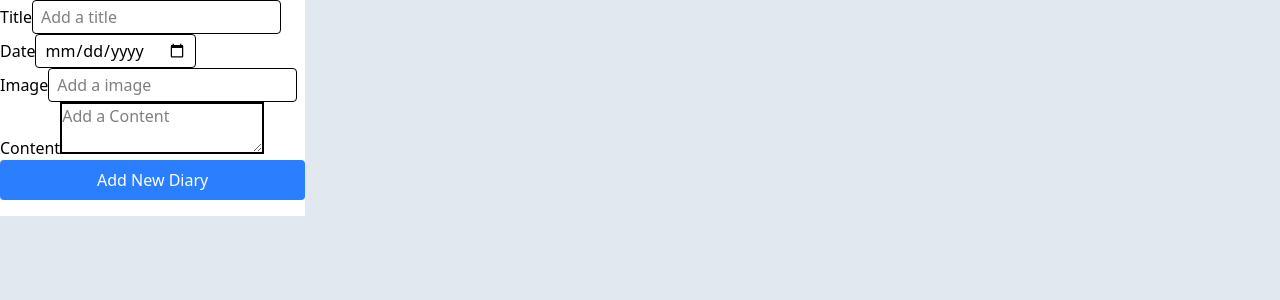
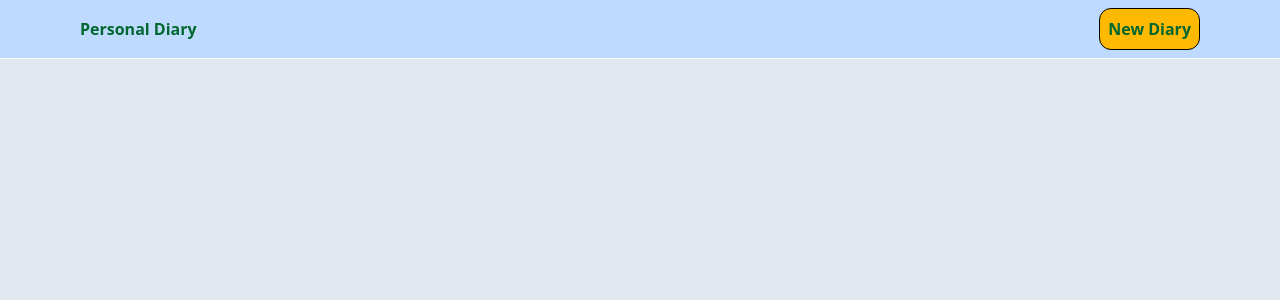
Before and after one commit to BorisFeuze/Personal-Diary-Project, a React (Vite) app: page / in a window 1280 px wide. Shown: the top 300 px of the page. Built offline with nearby package versions, Linux system fonts and the light colour scheme.

Commit message:
add display & Form

```diff
--- a/src/App.jsx
+++ b/src/App.jsx
@@ -4,15 +4,48 @@ import DiaryForm from "./components/DiaryForm";
 import Navbar from "./components/Navbar";
 import Footer from "./components/Footer";
 
+const diaryList = [
+  {
+    _id: Date.now(),
+    title: "learn React",
+    date: "2025-08-23",
+    imgUrl: "",
+    content: "i have to finish my project today",
+  },
+  {
+    _id: Date.now(),
+    title: "learn JavaScript",
+    date: "2025-08-22",
+    imgUrl: "",
+    content: "please read all the array-method",
+  },
+  {
+    _id: Date.now(),
+    title: "learn HTML & CSS",
+    date: "2025-08-21",
+    imgUrl: "",
+    content: "please read all about Grip & Flex",
+  },
+];
+
 function App() {
-  const [count, setCount] = useState(0);
+  const [diary, setDiary] = useState(
+    JSON.parse(localStorage.getItem("diaryList")) || []
+  );
+  const [openPopup, setOpenPopup] = useState(false);
+
+  console.log(diary);
 
   return (
-    <div className="bg-slate-200 text-gray-100 flex flex-col min-h-screen">
-      <Navbar />
+    <div className="bg-slate-200 text-gray-100 flex flex-col h-screen">
+      <Navbar setOpenPopup={setOpenPopup} />
       <main className="flex flex-col">
-        <DiaryForm />
-        <DisplayDiaryCard />
+        <DiaryForm
+          openPopup={openPopup}
+          setDiary={setDiary}
+          setOpenPopup={setOpenPopup}
+        />
+        <DisplayDiaryCard diary={diary} />
       </main>
       <Footer />
     </div>
--- a/src/components/DiaryCard.jsx
+++ b/src/components/DiaryCard.jsx
@@ -1,5 +1,13 @@
-const DiaryCard = () => {
-  return null;
+const DiaryCard = ({ _id, title, newDate, imgUrl, message }) => {
+  console.log(title);
+  return (
+    <li className="mb-3 w-1/3  ">
+      <button className="bg-green-600 w-full p-4 rounded-4xl hover:bg-green-400">
+        <p>{newDate}</p>
+        <h2 className="font-bold text-black">{title}</h2>
+      </button>
+    </li>
+  );
 };
 
 export default DiaryCard;
--- a/src/components/DiaryForm.jsx
+++ b/src/components/DiaryForm.jsx
@@ -1,60 +1,99 @@
-const DiaryForm = () => {
-  const handleSubmit = (e) => {
-    e.preventDefault();
-    const value = e.target.name.value;
-    if (!value) return;
-    console.log(value);
+import { useState } from "react";
+
+const DiaryForm = ({ openPopup, setDiary, setOpenPopup }) => {
+  const [formDiary, setFormDiary] = useState({
+    title: "",
+    newDate: "",
+    imgUrl: "",
+    message: "",
+  });
+  const handleChange = (event) => {
+    console.log(event.target.value);
+    setFormDiary((prev) => {
+      return { ...prev, [event.target.name]: event.target.value };
+    });
+  };
+
+  const handleSubmit = (event) => {
+    event.preventDefault();
+    try {
+      const newDiary = { _id: Date.now(), ...formDiary };
+      console.log(newDiary);
+      setDiary((prev) => {
+        const updateDiary = [newDiary, ...prev];
+        localStorage.setItem("diaryList", JSON.stringify(updateDiary));
+        return updateDiary;
+      });
+      setFormDiary({ title: "", newDate: "", imgUrl: "", message: "" });
+      setOpenPopup((prev) => {
+        return !prev;
+      });
+    } catch (error) {
+      alert(error.message || "Something went wrong");
+    }
   };
 
   return (
-    <dialog open>
+    <div className="bg-white flex justify-center pt-[3.7rem] text-black">
+      {openPopup && (
         <form
           onSubmit={handleSubmit}
-        className="mb-4 flex flex-col justify-center"
+          className="items-start flex flex-col gap-y-1 w-1/3"
         >
-        <label>
-          <span className="text-ms">Title</span>
+          <label className="flex flex-row items-center justify-center w-full">
+            <span className="text-ms  text-center w-[5rem]">Title</span>
             <input
+              onChange={handleChange}
               type="text"
               name="title"
+              value={formDiary.title}
               placeholder="Add a title"
-            className="flex-1 border rounded px-2 py-1 mr-2"
+              className="flex-1 border rounded px-2 py-2 text-sm w-full"
             />
           </label>
-        <label>
-          <span className="text-ms">Date</span>
+          <label className="flex flex-row items-center justify-center w-full">
+            <span className="text-ms text-center w-[5rem]">Date</span>
             <input
+              onChange={handleChange}
               type="date"
               name="newDate"
-            className="flex-1 border rounded px-2 py-1 mr-2"
+              value={formDiary.newDate}
+              className="flex-1 border rounded px-2 py-2 text-sm w-full"
             />
           </label>
-        <label>
-          <span className="text-ms">Image</span>
+          <label className="flex flex-row  items-center justify-center w-full">
+            <span className="text-ms text-center w-[5rem]">Image</span>
             <input
+              onChange={handleChange}
               type="text"
               name="imgUrl"
+              value={formDiary.imgUrl}
               placeholder="Add a image"
-            className="flex-1 border rounded px-2 py-1 mr-2"
+              className="flex-1 border rounded px-2 py-2 text-sm w-full"
             />
           </label>
-        <label>
-          <span className="text-ms">Content</span>
+          <label className="flex flex-row items-center justify-center w-full">
+            <span className="text-ms text-center w-[5rem]">Content</span>
             <textarea
+              onChange={handleChange}
               type="text"
               name="message"
+              value={formDiary.message}
               placeholder="Add a Content"
-            className="border-2 border-black"
+              className="flex-1 border rounded px-2 py-2 text-sm w-full h-[8rem]"
             ></textarea>
           </label>
+          <div className="flex flex-row justify-center pl-[5rem] w-full">
             <button
               type="submit"
               className="bg-blue-500 text-white px-4 py-2 rounded"
             >
               Add New Diary
             </button>
+          </div>
         </form>
-    </dialog>
+      )}
+    </div>
   );
 };
 
--- /dev/null
+++ b/src/components/DiaryInfo.jsx
@@ -0,0 +1,12 @@
+const DiaryInfo = () => {
+  return (
+    <div>
+      <p>{date}</p>
+      <h1>{title}</h1>
+      <img src="" alt={title} />
+      <p>{content}</p>
+    </div>
+  );
+};
+
+export default DiaryInfo;
--- a/src/components/DisplayDiaryCard.jsx
+++ b/src/components/DisplayDiaryCard.jsx
@@ -1,5 +1,14 @@
-const DisplayDiaryCard = () => {
-  return null;
+import DiaryCard from "./DiaryCard";
+
+const DisplayDiaryCard = ({ diary }) => {
+  console.log(diary);
+  return (
+    <ul className="text-black h-auto flex flex-col items-center justify-center my-[4rem]">
+      {diary.map((d) => {
+        return <DiaryCard key={d._id} {...d} />;
+      })}
+    </ul>
+  );
 };
 
 export default DisplayDiaryCard;
--- a/src/components/Navbar.jsx
+++ b/src/components/Navbar.jsx
@@ -1,5 +1,18 @@
-const Navbar = () => {
-  return null;
+const Navbar = ({ setOpenPopup }) => {
+  return (
+    <nav className="bg-blue-200 flex justify-between px-[5rem] items-center font-bold py-[0.5rem] text-green-800 fixed w-full">
+      <div>
+        <img src="" alt="" />
+        <h1>Personal Diary</h1>
+      </div>
+      <button
+        className="bg-amber-400 hover:bg-amber-300 active:bg-amber-200 border-1 border-black p-[0.5rem] rounded-xl"
+        onClick={() => setOpenPopup((prev) => !prev)}
+      >
+        New Diary
+      </button>
+    </nav>
+  );
 };
 
 export default Navbar;
```
Lines whose indentation alone changed are shown as unchanged.
